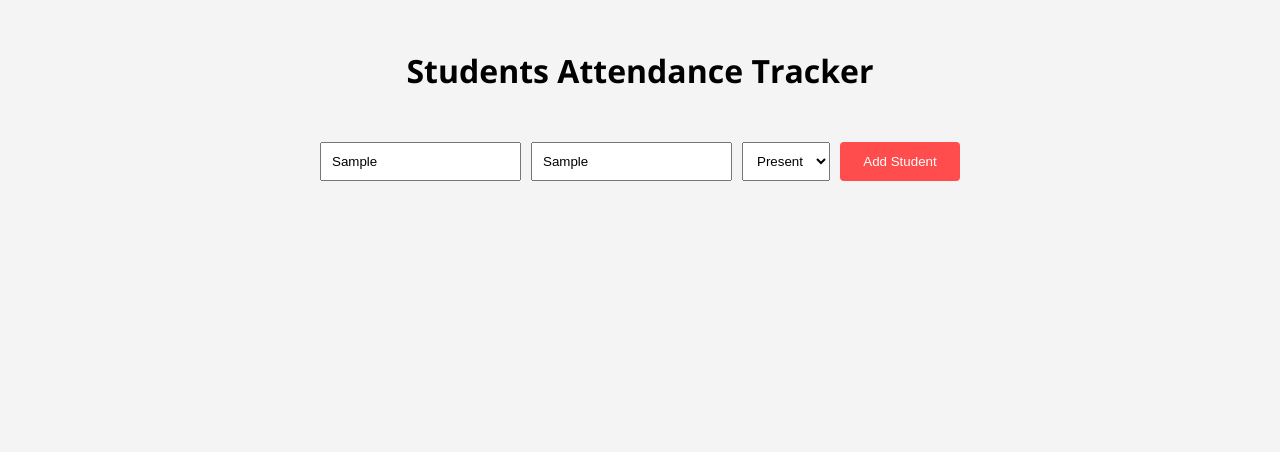
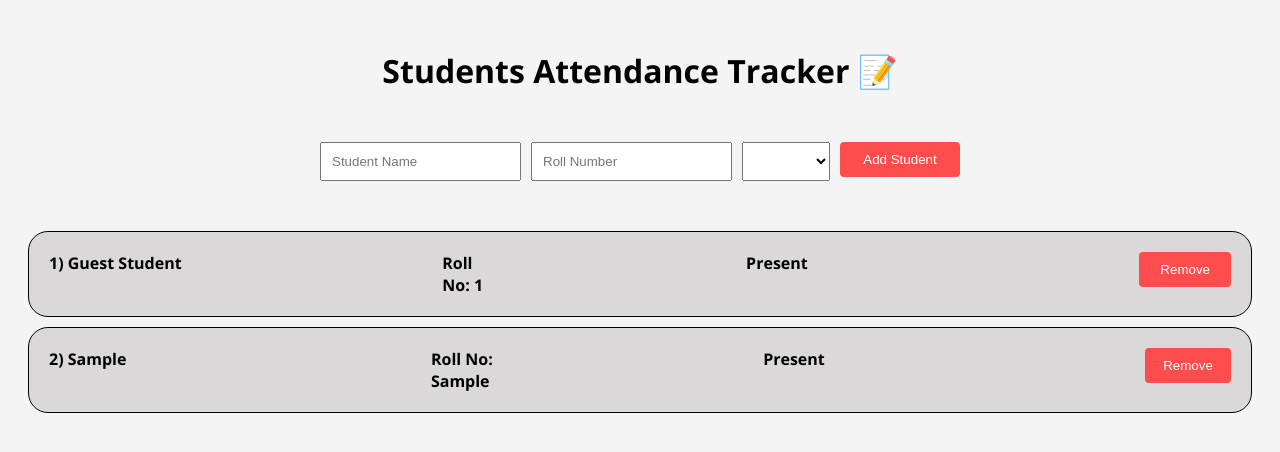
Before and after one commit to AbhiUgalmugale-29/Students-Attendance-Tracker, a plain HTML site: page index.html in a window 1280 px wide. Both pictures are taken after typing "Sample", "Sample" into the empty fields and a click on the button "Add Student". Drawn offline with nearby package versions, Linux system fonts and the light colour scheme; a web font is replaced by a local one.

Commit message:
Add student management functionality

```diff
--- a/index.html
+++ b/index.html
@@ -9,7 +9,7 @@
 </head>
 
 <body>
-    <h1 class="heading">Students Attendance Tracker</h1>
+    <h1 class="heading">Students Attendance Tracker 📝</h1>
 
     <div class="form-container">
         <input type="text" id="studentName" placeholder="Student Name">
@@ -18,10 +18,14 @@
             <option>Present</option>
             <option>Absent</option>
         </select>
-        <button id="addButton">Add Student</button>
+        <button id="addButton" onclick="addStudent()">Add Student</button>
     </div>
 
+    <div id="students-container">
 
+    </div>
+
+    <script src="script.js"></script>
 </body>
 
 </html>
--- /dev/null
+++ b/script.js
@@ -0,0 +1,46 @@
+const students = ["Guest Student"];
+const rollNO = ["1"];
+const attendance = ["Present"];
+
+loadStudents();
+
+function loadStudents() {
+  const studentsContainer = document.getElementById("students-container");
+
+  studentsContainer.innerHTML = "";
+
+  for (let i = 0; i < students.length; i++) {
+    studentsContainer.innerHTML += `
+          <div class="student-row">
+            <span class="span">${i + 1})  ${students[i]}</span>
+            <span>Roll No: ${rollNO[i]}</span>
+            <span class="span">${attendance[i]}</span>
+             <button onclick="removeStudent(${i})">Remove</button>
+          </div>`;
+  }
+}
+
+function addStudent() {
+  const studentName = document.getElementById("studentName").value;
+  const rollNo = document.getElementById("rollNo").value;
+  const attendanceStatus = document.getElementById("attendance").value;
+
+  if (studentName && rollNo && attendanceStatus) {
+    students.push(studentName);
+    rollNO.push(rollNo);
+    attendance.push(attendanceStatus);
+
+    loadStudents();
+
+    document.getElementById("studentName").value = "";
+    document.getElementById("rollNo").value = "";
+    document.getElementById("attendance").value = "";
+  }
+}
+
+function removeStudent(index) {
+  students.splice(index, 1);
+  rollNO.splice(index, 1);
+  attendance.splice(index, 1);
+  loadStudents();
+}
--- a/style.css
+++ b/style.css
@@ -1,7 +1,6 @@
 @import url("https://fonts.googleapis.com/css2?family=Open+Sans:ital,wght@0,300..800;1,300..800&family=Playwrite+GB+S:ital,wght@0,100..400;1,100..400&display=swap");
 
 body {
-  font-family: Arial, sans-serif;
   padding: 20px;
   background-color: #f4f4f4;
 }
@@ -24,19 +23,40 @@ body {
   margin-right: 10px;
 }
 
-#addButton {
-  padding: 10px;
-}
-
 button {
   background-color: #ff4d4d;
   color: white;
   border: none;
   border-radius: 4px;
+  height: 35px;
   width: 120px;
   padding: 5px 10px;
   cursor: pointer;
 }
+
 button:hover {
   background-color: #ff1a1a;
 }
+
+#students-container {
+  font-family: "Open Sans", sans-serif;
+  font-weight: bold;
+  margin-top: 50px;
+}
+
+.student-row {
+  display: flex;
+  background-color: rgb(218, 216, 216);
+  padding: 20px;
+  border-radius: 20px;
+  margin-bottom: 10px;
+  border: 1px solid black;
+}
+
+.span {
+  width: 200px;
+}
+
+.student-row span {
+  margin: 0 250px 0 0;
+}
```
